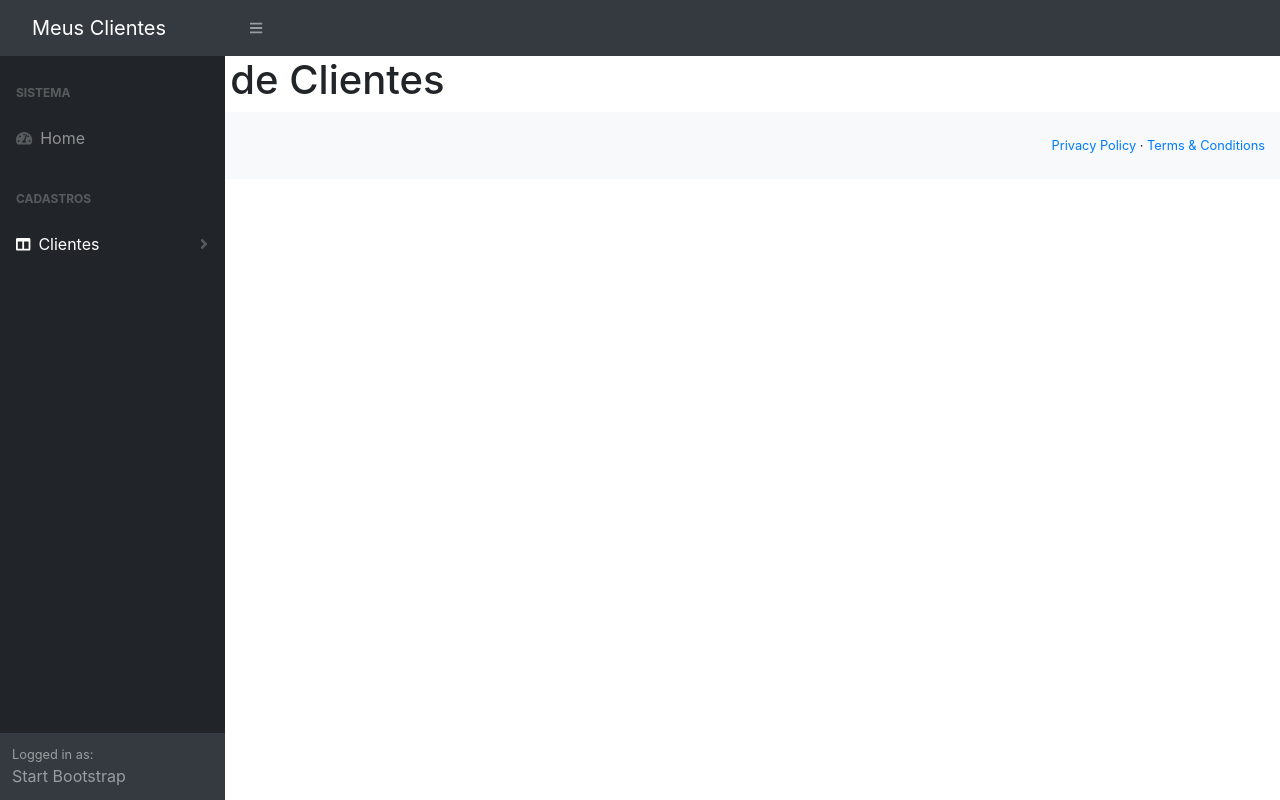
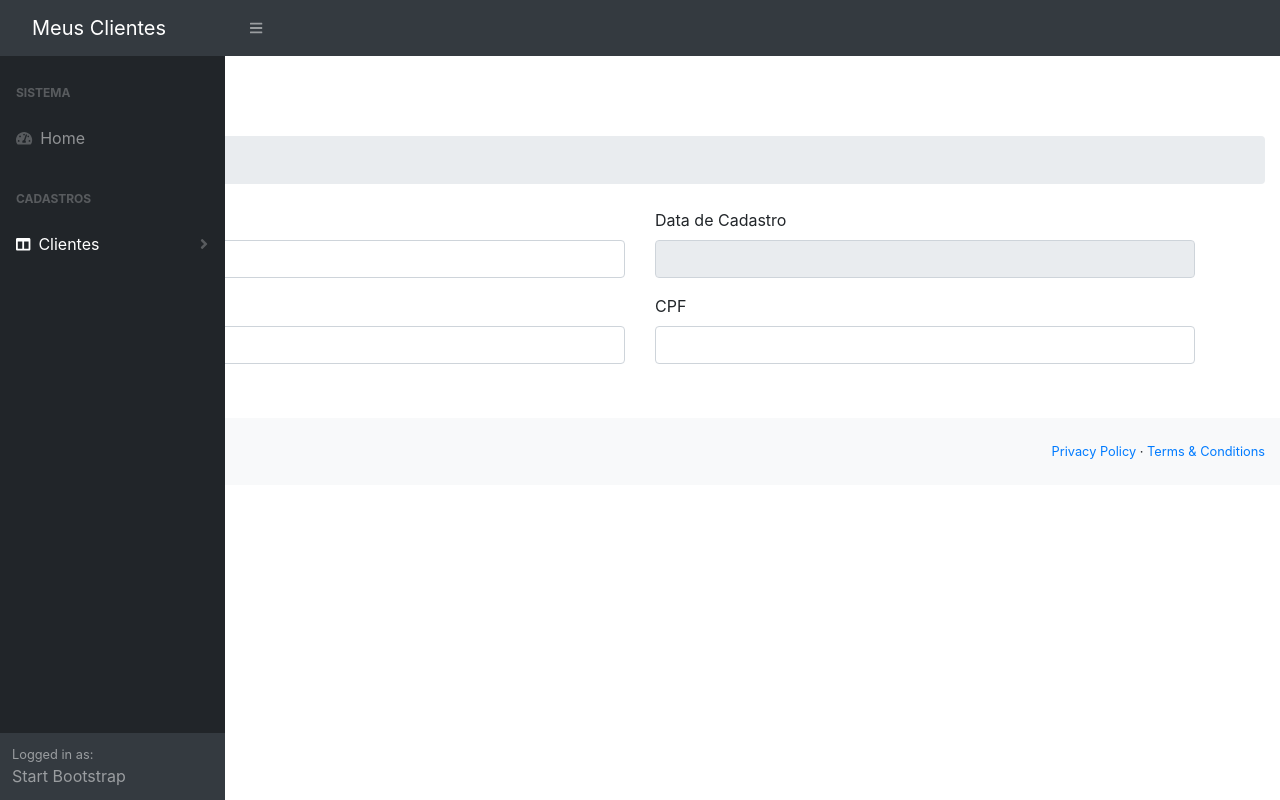
Before and after one commit to diegoschn/app-clientes, an Angular app in the folder clientes-ui/: page /clientes-form in a window 1280 px wide. Built offline with nearby package versions, Linux system fonts and the light colour scheme.

Commit message:
Created form client and config

```diff
--- /dev/null
+++ b/clientes-ui/src/app/clientes/cliente.ts
@@ -0,0 +1,6 @@
+export class Cliente {
+    id: number;
+    nome: string;
+    cpf: string;
+    dataCadastro: string;
+}
--- a/clientes-ui/src/app/clientes/clientes-form/clientes-form.component.html
+++ b/clientes-ui/src/app/clientes/clientes-form/clientes-form.component.html
@@ -1 +1,44 @@
-<h1>Formulário de Clientes</h1>
+<h1 class="mt-4">Clientes</h1>
+<ol class="breadcrumb mb-4">
+    <li class="breadcrumb-item active">Cadastro</li>
+</ol>
+
+<div class="container">
+    <form>
+        <div class="row">
+            <div class="col-md-6">
+                <div class="form-group">
+                    <label>ID</label>
+                    <input type="text" class="form-control">
+                </div>
+            </div>
+            <div class="col-md-6">
+                <div class="form-group">
+                    <label>Data de Cadastro</label>
+                    <input type="text" class="form-control" disabled="true">
+                </div>
+            </div>
+        </div>
+        <div class="row">
+            <div class="col-md-6">
+                <div class="form-group">
+                    <label>Nome</label>
+                    <input type="text" class="form-control">
+                </div>
+            </div>
+            <div class="col-md-6">
+                <div class="form-group">
+                    <label>CPF</label>
+                    <input type="text" class="form-control">
+                </div>
+            </div>
+        </div>
+        <div class="row">
+            <div class="col-md-2">
+                <button class="btn btn-success" type="submit">
+                    <i class="fa fa-save"></i> Cadastrar
+                </button>
+            </div>
+        </div>
+    </form>
+</div>
--- a/clientes-ui/src/app/clientes/clientes-form/clientes-form.component.ts
+++ b/clientes-ui/src/app/clientes/clientes-form/clientes-form.component.ts
@@ -1,4 +1,6 @@
 import { Component, OnInit } from '@angular/core';
+
+import { Cliente } from '../cliente';
 
 @Component({
   selector: 'app-clientes-form',
@@ -7,7 +9,7 @@
 })
 export class ClientesFormComponent implements OnInit {
 
-  'nome' : string = 'Diego Schneider';
+  cliente : Cliente;
 
   constructor() { }
 
```
